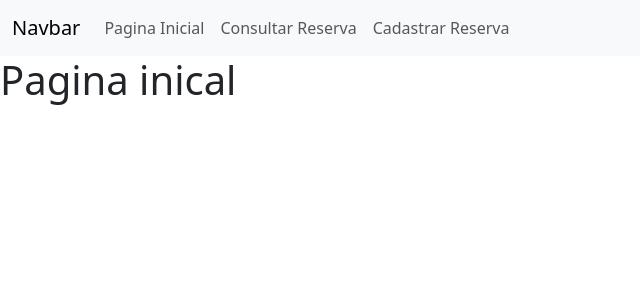
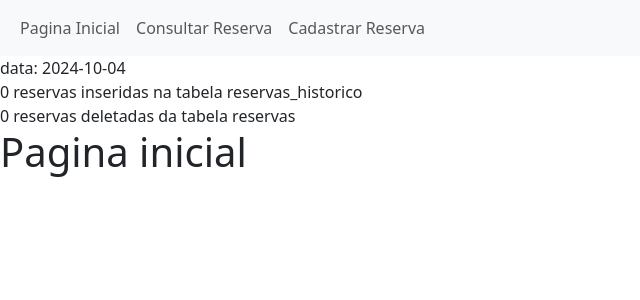
Before and after one commit to Vantoss/Projeto-Desenvolvimento-1-2024-2, a PHP site: page / in a window 1280 px wide. Shown: the top 300 px of the page, without its empty margins (0-640 px from the left). Run offline with PHP 8.4, Linux system fonts and the light colour scheme.

Commit message:
GERAR_HISTORICO

```diff
--- a/assets/js/main.js
+++ b/assets/js/main.js
@@ -1,16 +1,14 @@
 $(Document).ready(function(){
 
-
     // PESQUISA
-
     $(document).on('submit','.form-consulta',function (e) {
-        e.preventDefault();
+        e.preventDefault()
 
         var form = $(this).serialize()
 
         // identifica de qual formulario os dados estao vindo
-        if (this.id == "form-consultar-reservas") form = form + '&consultar=' + 'reservas '
-        if(this.id == "form-consultar-salas") form = form + '&consultar=' + 'salas_disponiveis '
+        if (this.id == "form-consultar-reservas") form += '&consultar=' + 'reservas'
+        if(this.id == "form-consultar-salas") form += '&consultar=' + 'salas_disponiveis'
 
         $.ajax({
 
@@ -31,17 +29,15 @@ $(Document).ready(function(){
 
             var id_sala = $(this).val()
 
-            // CADASTRO DA RESERVA
+            // FORM CADASTRO DA RESERVA
             $(document).on('submit','#cadastrar-reserva', function (e) {
-                e.preventDefault();
-                // form_cad = $(".form-consulta, #cadastrar-reserva").serialize()
-
-
-                formData = $(".form-consulta, #cadastrar-reserva").serialize() + '&cadastrar-reserva=true'
+                e.preventDefault()
+                // COMBINA OS DADOS DA RESERVA COM OS DADOS DA TURMA
+                formData = $("#cadastrar-reserva").serialize()
+                formData += '&' + form
+                formData += '&cadastrar-reserva=true'
                 formData += '&id_sala=' + id_sala
 
-
-                // form = form + $(this).serialize()
                 $.ajax({
                     url:"../includes/server.php",
                     type:"POST",
@@ -49,17 +45,16 @@ $(Document).ready(function(){
                     success:function(data){
                         $("#dados-cad").text(data)
                         $("#cadastrar-reserva")[0].reset()
-                        // $(".form-consulta").submit()
                     }
                 })
-            });
+            })
 
         })
 
     })
 
-    const myModal = new bootstrap.Modal(document.getElementById('myModal'), options)
-// or
-    const myModalAlternative = new bootstrap.Modal('#myModal', options)
+//     const myModal = new bootstrap.Modal(document.getElementById('myModal'), options)
+// // or
+//     const myModalAlternative = new bootstrap.Modal('#myModal', options)
 
 })
--- a/includes/components/modals/modal_cadastrar_reserva.php
+++ b/includes/components/modals/modal_cadastrar_reserva.php
@@ -34,7 +34,7 @@
                 <div class="row row-btn-check">
                   <div class="form-btn-check">
                     <input type="radio" class="btn-check" onchange="disable_input_turma(this)" id="btn-cadastro-turma" name="cadastro-turma" value="nova" autocomplete="off" checked>
-                    <label class="btn btn-primary" for="btn-cadastro-turma">Cadatrar Turma</label>
+                    <label class="btn btn-primary" for="btn-cadastro-turma">Cadastrar Turma</label>
                   </div>
                 </div>
 
@@ -58,13 +58,13 @@
                 <!-- INPUT CODIGO TURMA -->
                 <div class="form-floating ">
                   <input type="text" class="form-control input-cadastrar-turma" id="codigo" placeholder="Codigo" name="codigo" autocomplete="off" required>
-                  <label for="codigo" class="form-label">Codigo</label>
+                  <label for="codigo" class="form-label">Código</label>
                 </div>
 
                 <!-- INPUT QUANTIDADE PARTICIPANTES -->
                 <div class="form-floating ">
                   <input type="number" class="form-control input-cadastrar-turma" id="participantes"  placeholder="N participantes" name="participantes" min="1" required>
-                  <label for="participantes" class="form-label">N participantes</label>
+                  <label for="participantes" class="form-label"> Participantes</label>
                 </div>
               </div>
 
--- /dev/null
+++ b/includes/functions.php
@@ -0,0 +1,56 @@
+
+<?php
+
+define('__ROOT__', dirname(dirname(__FILE__,1)));
+
+require __ROOT__ . '/db/config.php';
+
+
+// MOVE AS RESERVAS PARA A TABELA "reservas_historico"
+function gerarHistorico($conn){
+    $data = date('Y-m-d');
+
+    // verifica se as reservas ja foram movidas
+    // faz uma nova verificacao a cada nova sessao iniciada
+    if(!isset($_SESSION["historico_gerado"]) || $_SESSION["historico_gerado"] < $data){
+
+        $_SESSION["historico_gerado"] = $data;
+
+        echo "data: " . $_SESSION["historico_gerado"] . "<br>";
+
+        $query = "CALL inserir_reservas_historico";
+        $stm = $conn->prepare($query);
+        $stm->execute();
+        $reservas = $stm->rowCount();
+        echo $reservas ." reservas inseridas na tabela reservas_historico <br>";
+
+        $query = "CALL deletar_reservas_passadas";
+        $stm = $conn->prepare($query);
+        $stm->execute();
+        $reservas = $stm->rowCount();
+        echo $reservas ." reservas deletadas da tabela reservas";
+
+    }
+
+}
+function activeTab($requestUri){
+    $current_file_name = basename($_SERVER['REQUEST_URI'], ".php");
+    if ($current_file_name == $requestUri) echo 'active';
+  }
+
+function customPageHeader($pagina_titulo){
+
+    // HEADER DA PAGINA CADASTRAR RESERVA
+    if($pagina_titulo == "Cadastrar Reserva"){?>
+    <link rel="stylesheet" href="<?php echo ROOT_DIR. "assets/styles/cadastrar_reserva.css"?>">
+    <script src="<?php echo ROOT_DIR. 'assets/js/cadastrar_reservas.js'?>" defer></script> <?php
+    }
+
+    // HEADER DA PAGINA CONSULTAR RESERVA
+    else if ($pagina_titulo == "Consultar Reserva"){?>
+    <link rel="stylesheet" href="<?php echo ROOT_DIR. 'assets/styles/consultar_reserva.css'?>">
+    <script src="<?php echo ROOT_DIR. 'assets/js/consultar_reservas.js' ?>" defer ></script> <?php
+    }
+}
+
+?>
--- a/includes/layout/header.php
+++ b/includes/layout/header.php
@@ -1,14 +1,11 @@
-<?php function activeTab($requestUri){
-    $current_file_name = basename($_SERVER['REQUEST_URI'], ".php");
-    if ($current_file_name == $requestUri) echo 'active'; }
-    $page_title = "Pagina Inicial";
-  ?>
-
+<?php
+  if(session_status() !== PHP_SESSION_ACTIVE) session_start();
+  require_once ROOT_DIR. 'includes/functions.php';
+?>
 <!DOCTYPE html>
 <html lang="pt-br">
 <head>
-    <title> <?= isset($page_title) ? $page_title : "Default Title"?> </title>
-
+    <title> <?php echo isset($page_title) ? $page_title : "Default Title"; ?> </title>
     <meta charset="UTF-8">
     <meta name="viewport" content="width=device-width, initial-scale=1.0">
 
@@ -22,25 +19,22 @@
     <script defer src="https://cdn.jsdelivr.net/npm/bootstrap@5.3.3/dist/js/bootstrap.bundle.min.js" ></script>
 
     <!-- global Script -->
-    <script type="text/JavaScript" src="../assets/js/main.js" defer ></script>
+    <script type="text/JavaScript" src="<?php echo ROOT_DIR. 'assets/js/main.js'?>" defer ></script>
 
     <!-- global Style -->
-    <link rel="stylesheet" href="../assets/styles/main.css">
+    <link rel="stylesheet" href="<?php echo ROOT_DIR. 'assets/styles/main.css'?>" >
 
-    <?php if (function_exists('customPageHeader')){
-        customPageHeader();
-    }?>
+    <?php customPageHeader($pagina_titulo);?>
 
 </head>
 
+
 <nav class="navbar navbar-expand-lg navbar-light bg-light">
   <div class="container-fluid">
-    <a class="navbar-brand" href="#">Navbar</a>
     <button class="navbar-toggler" type="button" data-bs-toggle="collapse" data-bs-target="#navbarSupportedContent" aria-controls="navbarSupportedContent" aria-expanded="false" aria-label="Toggle navigation">
       <span class="navbar-toggler-icon"></span>
     </button>
     <div class="collapse navbar-collapse" id="navbarSupportedContent">
-
       <ul class="navbar-nav me-auto mb-2 mb-lg-0">
         <li class="nav-item" >
           <a class="nav-link <?php activeTab("index")?>" aria-current="page" href="<?php echo ROOT_DIR ?>">Pagina Inicial</a>
--- a/index.php
+++ b/index.php
@@ -1,12 +1,17 @@
 <?php
+    // CAMINHO RELATIVO DA PAGINA
     define('ROOT_DIR', '');
 
-    $page_title = "Pagina inicial";
+    $pagina_titulo = "Pagina inicial";
+
+    // HEADER
     require_once ROOT_DIR. 'includes/layout/header.php';
+    gerarHistorico($conn)
 ?>
 <body>
 
-    <h1>Pagina inical</h1>
+    <h1>Pagina inicial</h1>
 
 </body>
+
 </html>
```
Also changed, not shown: assets/js/cadastrar_reservas.js (+14 -11 lines), includes/server.php (+37 -48 lines), pages/page_cadastrar_reserva.php (+5 -16 lines), pages/page_consultar_reserva.php (+5 -12 lines).
